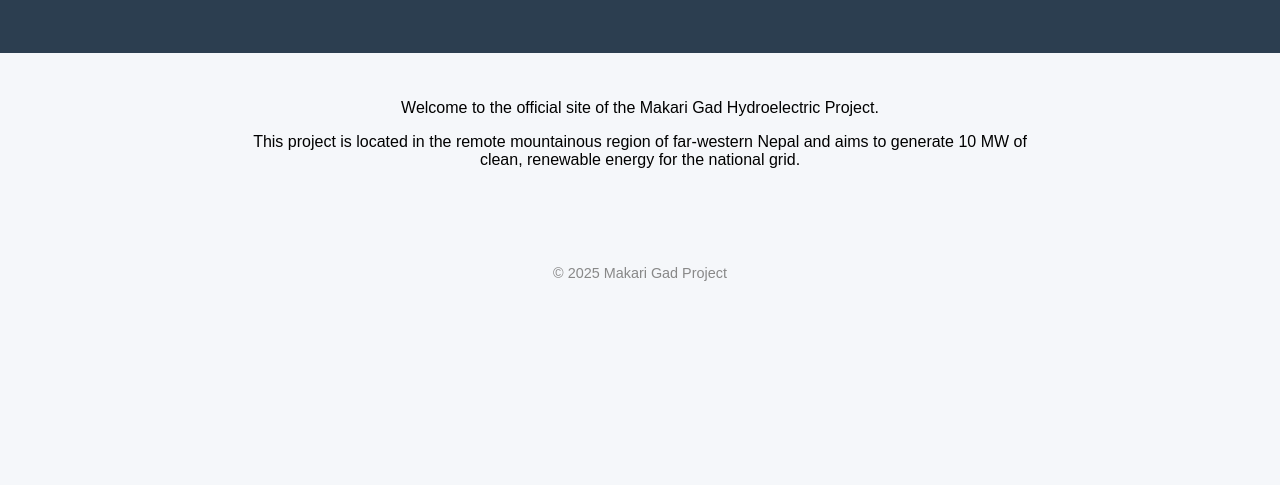
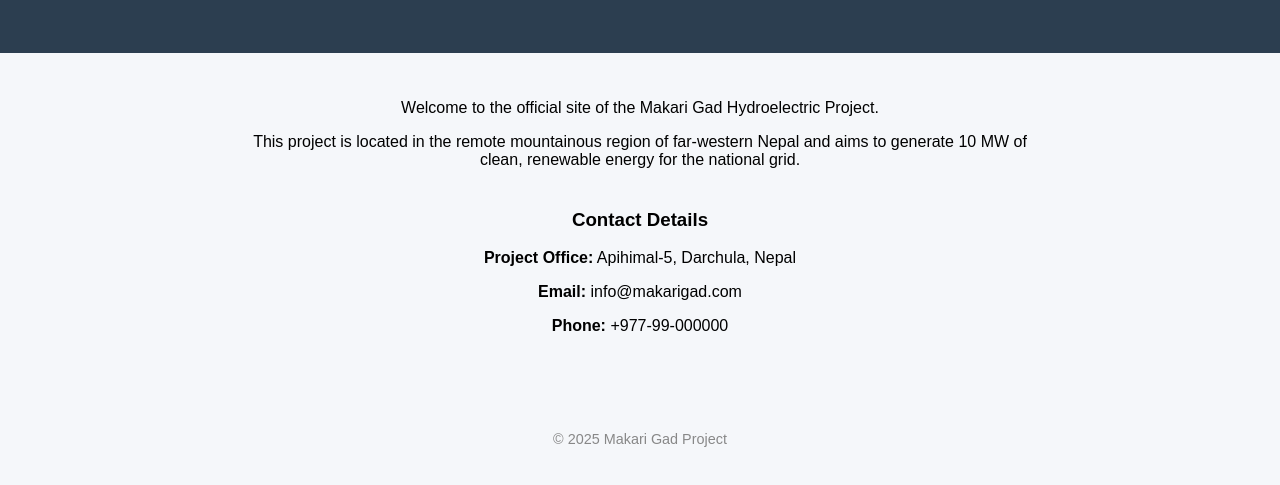
Before and after one commit to makarigad/makarigad.github.io, a plain HTML site: page index.html in a window 1280 px wide. Shown: the part 139-624 px from the top of the page. Drawn offline with Linux system fonts and the light colour scheme.

Commit message:
Update index.html

```diff
--- a/index.html
+++ b/index.html
@@ -31,6 +31,9 @@
       max-width: 800px;
       margin: auto;
     }
+    .section {
+      margin-top: 40px;
+    }
     footer {
       margin-top: 50px;
       font-size: 0.9em;
@@ -47,6 +50,13 @@
   <main>
     <p>Welcome to the official site of the Makari Gad Hydroelectric Project.</p>
     <p>This project is located in the remote mountainous region of far-western Nepal and aims to generate 10 MW of clean, renewable energy for the national grid.</p>
+
+    <div class="section">
+      <h3>Contact Details</h3>
+      <p><strong>Project Office:</strong> Apihimal-5, Darchula, Nepal</p>
+      <p><strong>Email:</strong> info@makarigad.com</p>
+      <p><strong>Phone:</strong> +977-99-000000</p>
+    </div>
   </main>
 
   <footer>
```
